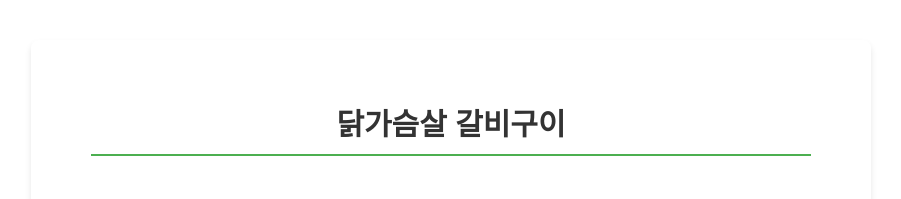
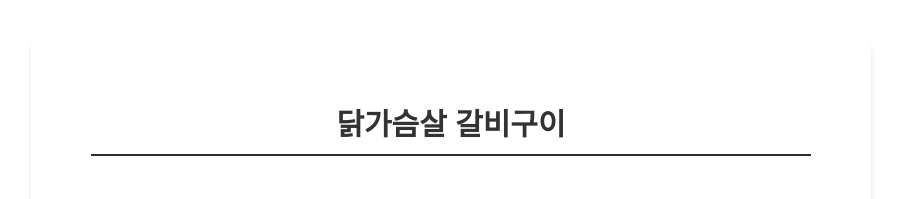
Before and after one commit to bakuuuuuuu/recipe-share-platform, a React (Create React App) app: page /recipe/1 in a window 1280 px wide. Shown: the top 199 px of the page, without its empty margins (189-1090 px from the left). Built offline with nearby package versions, Linux system fonts and the light colour scheme.

Commit message:
스타일 수정

```diff
--- a/src/page/RecipeDetailPage.jsx
+++ b/src/page/RecipeDetailPage.jsx
@@ -13,7 +13,7 @@ const Container = styled.div`
 
 const Title = styled.h2`
     color: #333;
-    border-bottom: 2px solid #4CAF50;
+    border-bottom: 2px solid #35292A;
     padding-bottom: 10px;
 
 `;
@@ -28,7 +28,8 @@ const Detail = styled.div`
     margin-top: 20px;
     strong {
         color: #666;
-        font-size: 16px;
+        font-size: 20px;
+        font-family: 'Arial, sans-serif';
     }
 `;
 
```
